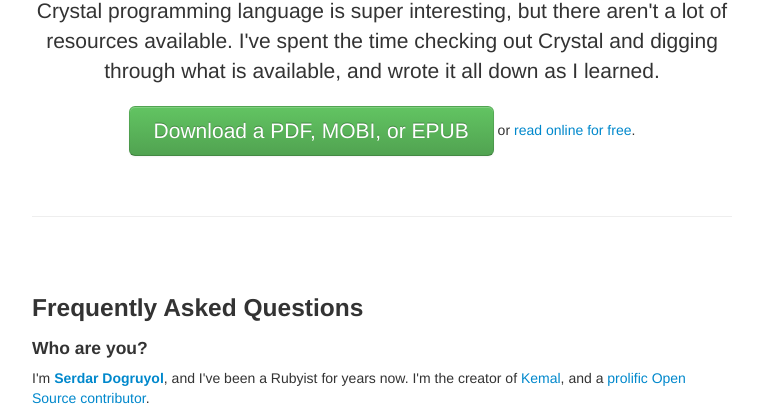
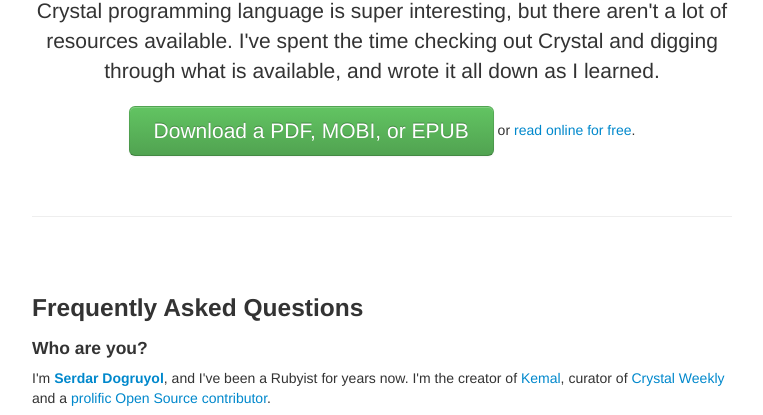
Before and after one commit to sdogruyol/crystal_for_rubyists, a plain HTML site: page index.html in a window 1280 px wide. Shown: the part 352-767 px from the top of the page, without its empty margins (258-1021 px from the left). Drawn offline with nearby package versions, Linux system fonts and the light colour scheme.

Commit message:
Update index.html

```diff
--- a/index.html
+++ b/index.html
@@ -90,7 +90,7 @@
         <div class="span12">
           <h3>Frequently Asked Questions</h3>
           <h4>Who are you?</h4>
-          <p>I'm <strong><a href="https://github.com/sdogruyol">Serdar Dogruyol</a></strong>, and I've been a Rubyist for years now. I'm the creator of <a href="https://github.com/sdogruyol/kemal">Kemal</a>, and a <a href="https://github.com/sdogruyol">prolific Open Source contributor</a>.</p>
+          <p>I'm <strong><a href="https://github.com/sdogruyol">Serdar Dogruyol</a></strong>, and I've been a Rubyist for years now. I'm the creator of <a href="https://github.com/sdogruyol/kemal">Kemal</a>, curator of <a href="http://www.crystalweekly.com/">Crystal Weekly</a> and a <a href="https://github.com/sdogruyol">prolific Open Source contributor</a>.</p>
           <p>I love new programming languages, and while I've been using Ruby for the past few years, I've coded in Java, PHP, Crystal, Elixir and a host of others. I also love writing, and good documentation, which is hard to find. Crystal doesn't have a lot of that yet, so I'm pitching in!</p>
 
           <h4>Why Crystal?</h4>
```
